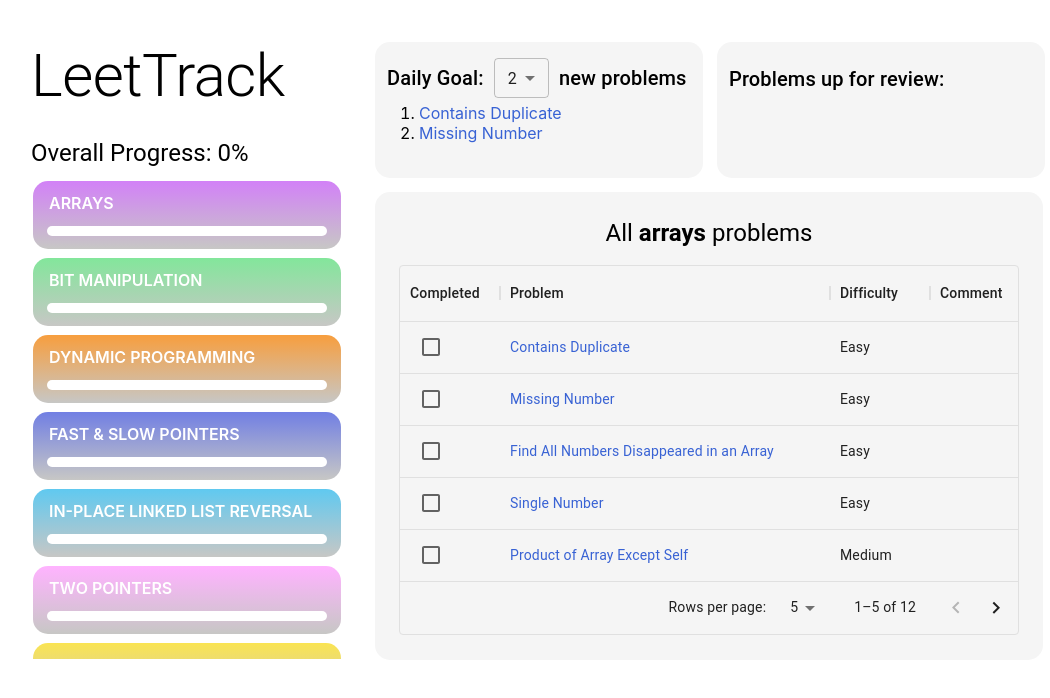
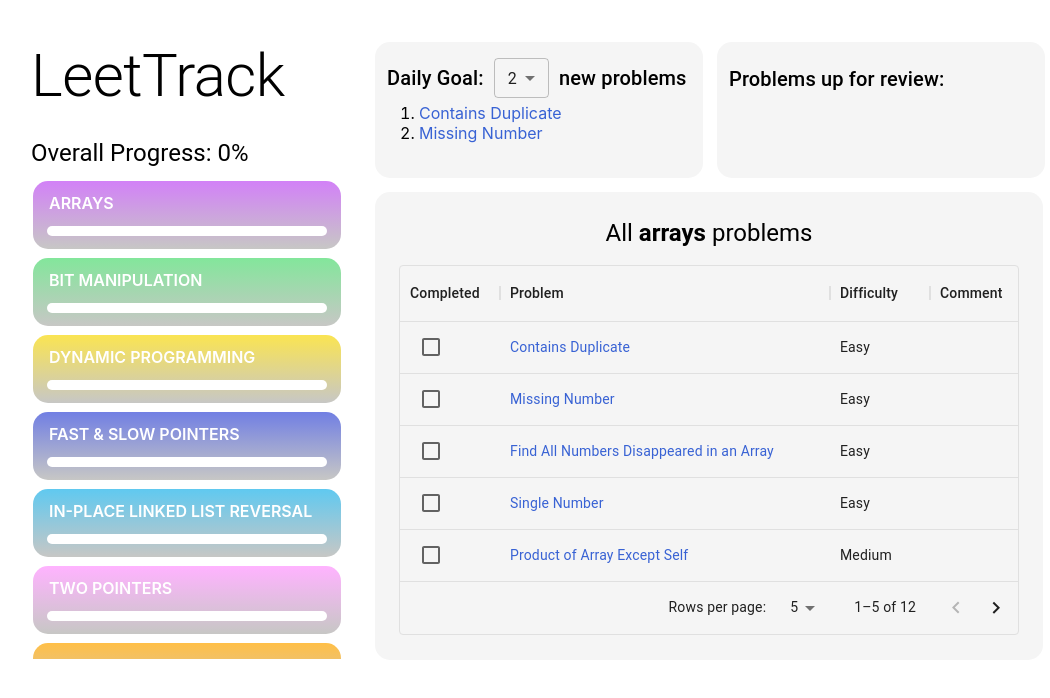
Before and after one commit to 397-f21/coffee-leettrack, a React (Create React App) app: page / in a window 1280 px wide. Shown: the top 698 px of the page, without its empty margins (101-1151 px from the left). Built offline with nearby package versions, Linux system fonts and the light colour scheme.

Commit message:
restore light colors

```diff
--- a/src/data/data.js
+++ b/src/data/data.js
@@ -25,11 +25,11 @@
 export const patterns = {
   "Arrays": {"color" : "#d281f7"},
   "Bit Manipulation":{"color": "#83e69b"},
-  "Dynamic Programming":{"color" : "#f79e3e"},
+  "Dynamic Programming":{"color" : "#fae452"},
   "Fast & Slow Pointers":{"color" : "#717fe3"},
   "In-place linked list reversal":{"color" :"#60c9f0"},
   "Two Pointers":{"color":"#ffb3ff"},
-  "Intervals":{"color":"#fae452"},
+  "Intervals":{"color":"#ffbf47"},
   "Binary Search":{"color" :"#4dffa6"},
   "BFS":{"color" :"#80bfff"},
   "DFS":{"color" :"#d9b3ff"},
```
